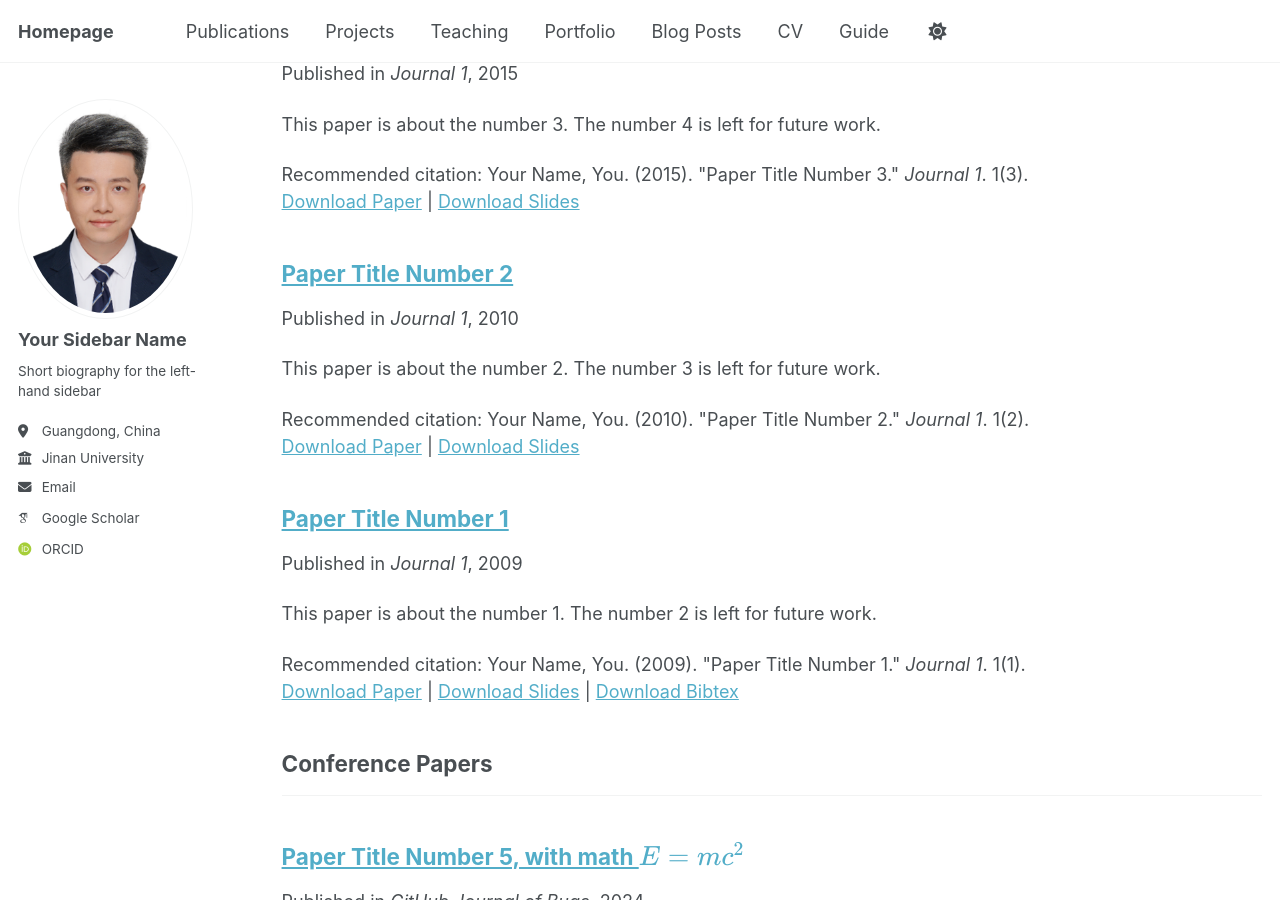
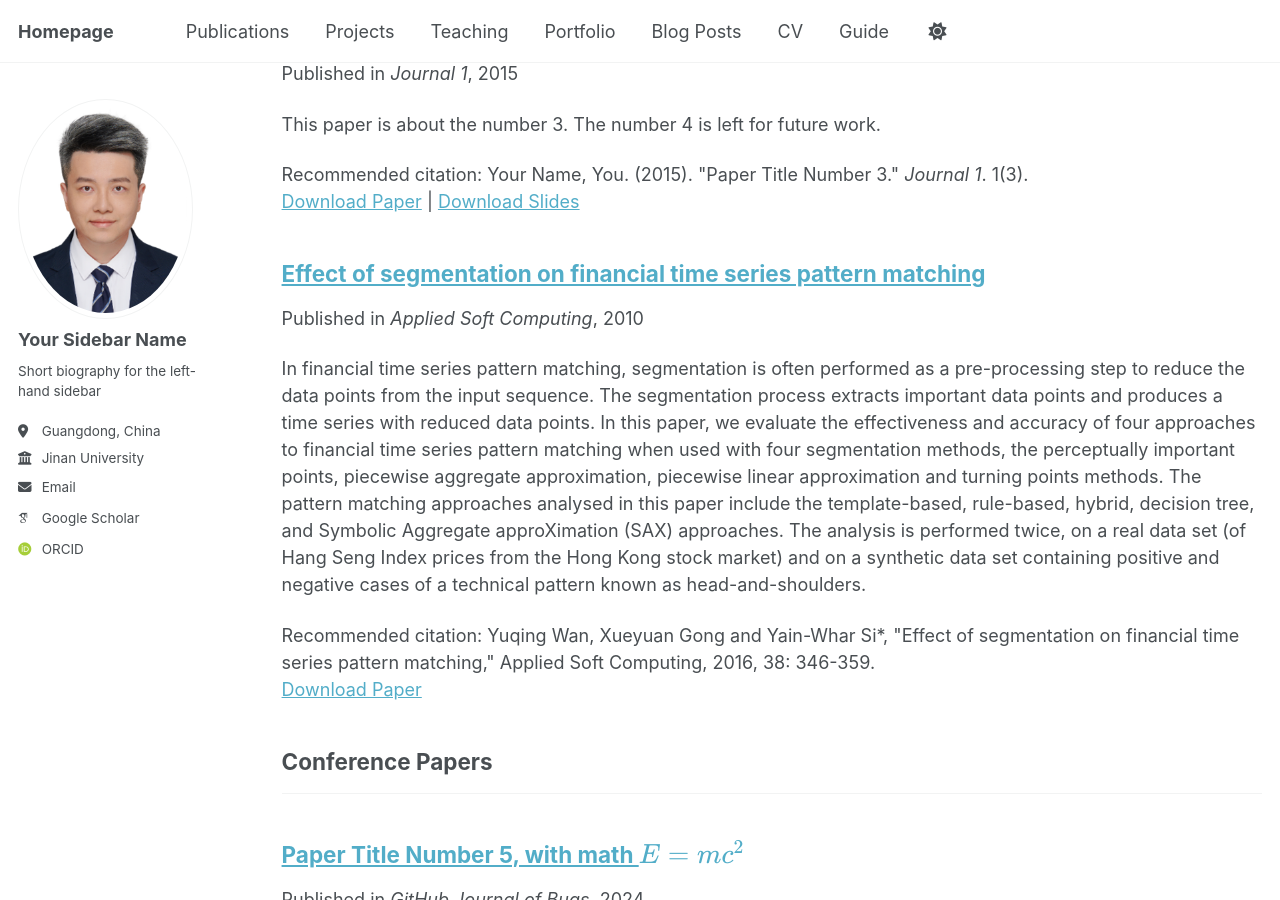
Before and after one commit to amoonfana/amoonfana.github.io, a Jekyll site: the page built from _pages/publications.html, in a window 1280 px wide and 900 px high, scrolled down 289 px. Built offline with Jekyll 4.4.1, drawn with Linux system fonts in a browser that asks for light colours; some web fonts are replaced; a file with an impossible date is left out.

Commit message:
Try update publications

```diff
--- a/_publications/2009-10-01-paper-title-number-1.md
+++ /dev/null
@@ -1,14 +0,0 @@
----
-title: "Paper Title Number 1"
-collection: publications
-category: manuscripts
-permalink: /publication/2009-10-01-paper-title-number-1
-excerpt: 'This paper is about the number 1. The number 2 is left for future work.'
-date: 2009-10-01
-venue: 'Journal 1'
-slidesurl: 'http://academicpages.github.io/files/slides1.pdf'
-paperurl: 'http://academicpages.github.io/files/paper1.pdf'
-bibtexurl: 'http://academicpages.github.io/files/bibtex1.bib'
-citation: 'Your Name, You. (2009). &quot;Paper Title Number 1.&quot; <i>Journal 1</i>. 1(1).'
----
-The contents above will be part of a list of publications, if the user clicks the link for the publication than the contents of section will be rendered as a full page, allowing you to provide more information about the paper for the reader. When publications are displayed as a single page, the contents of the above "citation" field will automatically be included below this section in a smaller font.
--- a/_publications/2010-10-01-paper-title-number-2.md
+++ /dev/null
@@ -1,14 +0,0 @@
----
-title: "Paper Title Number 2"
-collection: publications
-category: manuscripts
-permalink: /publication/2010-10-01-paper-title-number-2
-excerpt: 'This paper is about the number 2. The number 3 is left for future work.'
-date: 2010-10-01
-venue: 'Journal 1'
-slidesurl: 'http://academicpages.github.io/files/slides2.pdf'
-paperurl: 'http://academicpages.github.io/files/paper2.pdf'
-citation: 'Your Name, You. (2010). &quot;Paper Title Number 2.&quot; <i>Journal 1</i>. 1(2).'
----
-
-The contents above will be part of a list of publications, if the user clicks the link for the publication than the contents of section will be rendered as a full page, allowing you to provide more information about the paper for the reader. When publications are displayed as a single page, the contents of the above "citation" field will automatically be included below this section in a smaller font.
--- /dev/null
+++ b/_publications/2016effseg.md
@@ -0,0 +1,14 @@
+---
+title: "Effect of segmentation on financial time series pattern matching"
+collection: publications
+category: manuscripts
+permalink: /publication/2016effseg
+# excerpt: 'This paper is about the number 2. The number 3 is left for future work.'
+date: 2010-10-01
+venue: 'Applied Soft Computing'
+# slidesurl: 'http://academicpages.github.io/files/slides2.pdf'
+paperurl: 'https://www.sciencedirect.com/science/article/pii/S1568494615006341'
+citation: 'Yuqing Wan, Xueyuan Gong and Yain-Whar Si*, "Effect of segmentation on financial time series pattern matching," Applied Soft Computing, 2016, 38: 346-359.'
+---
+
+In financial time series pattern matching, segmentation is often performed as a pre-processing step to reduce the data points from the input sequence. The segmentation process extracts important data points and produces a time series with reduced data points. In this paper, we evaluate the effectiveness and accuracy of four approaches to financial time series pattern matching when used with four segmentation methods, the perceptually important points, piecewise aggregate approximation, piecewise linear approximation and turning points methods. The pattern matching approaches analysed in this paper include the template-based, rule-based, hybrid, decision tree, and Symbolic Aggregate approXimation (SAX) approaches. The analysis is performed twice, on a real data set (of Hang Seng Index prices from the Hong Kong stock market) and on a synthetic data set containing positive and negative cases of a technical pattern known as head-and-shoulders.
```
Also changed, not shown: _pages/about.md (+1 -1 lines), _publications/2016NSPRING.md (added, +15 -0 lines).
